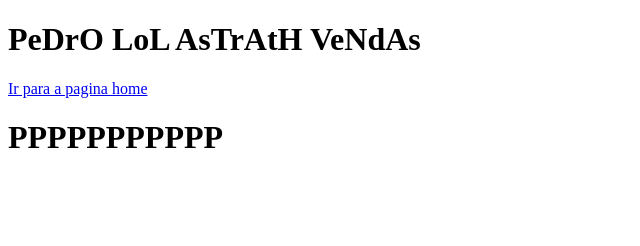
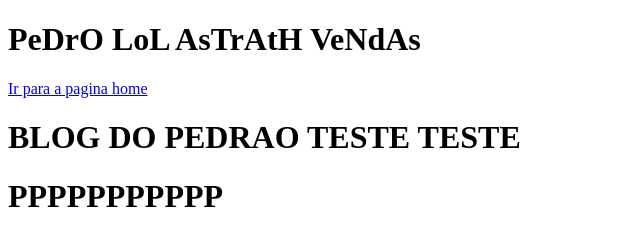
Before and after one commit to astrathhpedro/teste, a plain HTML site: page vendas.html in a window 1280 px wide. Shown: the whole page, without its empty margins (0-640 px from the left). Drawn offline with Linux system fonts and the light colour scheme.

Commit message:
Outro teste v2

```diff
--- a/vendas.html
+++ b/vendas.html
@@ -8,6 +8,7 @@
 <body>
     <h1>PeDrO LoL AsTrAtH VeNdAs</h1>
     <a href="index.html">Ir para a pagina home</a>
+    <h1>BLOG DO PEDRAO TESTE TESTE</h1>
     <h1 class="pedro">PPPPPPPPPPP</h1>
 </body>
 </html>
```
